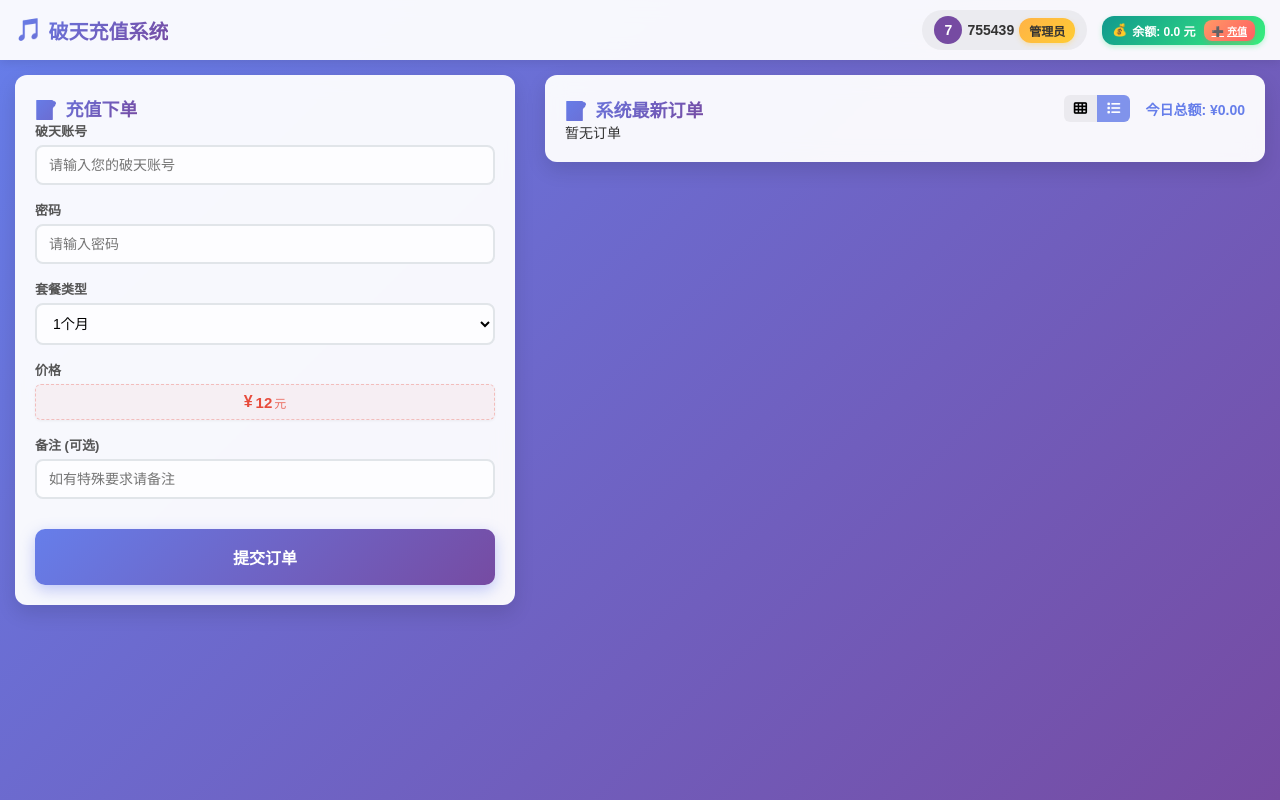
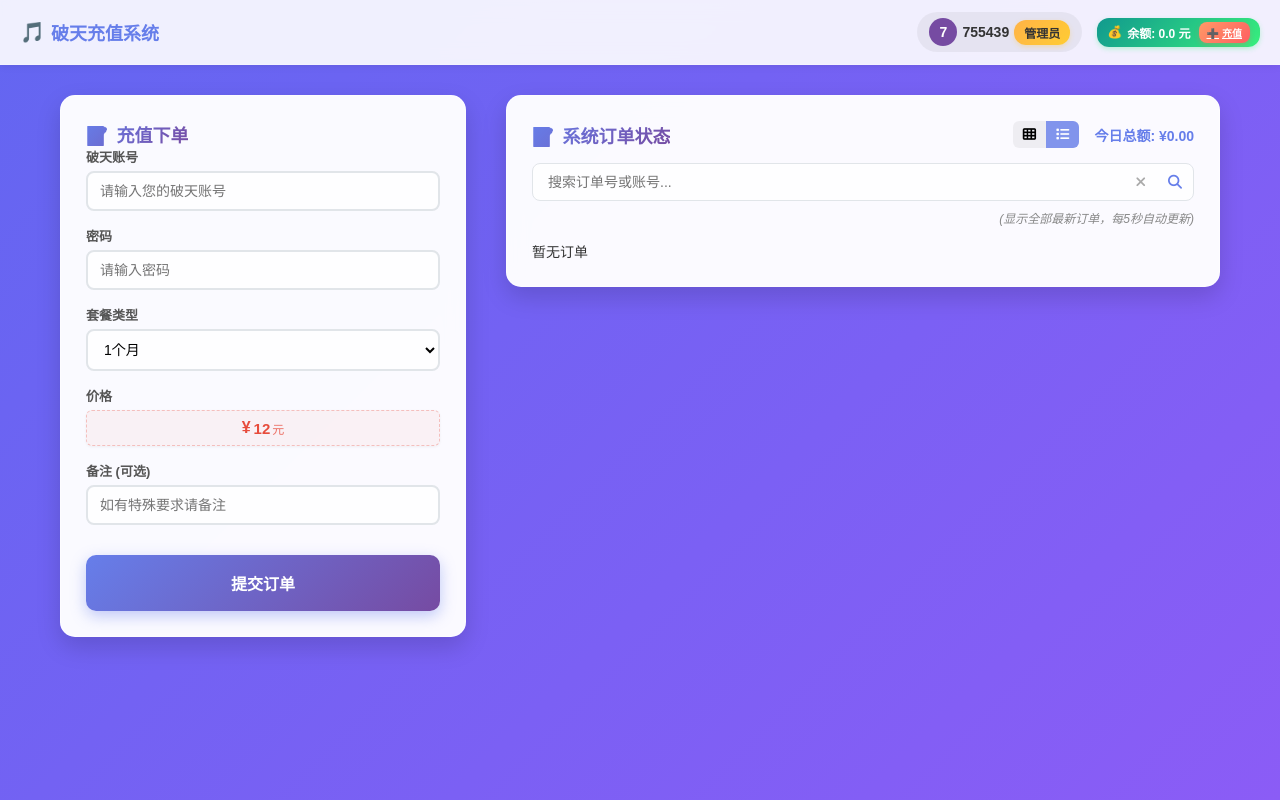
Before and after one commit to kidrauhl123/testbot, a Flask app: page / in a window 1280 px wide. Run offline with Flask 2, Linux system fonts and the light colour scheme; a user stored in the database is signed in; data comes from the database, SQL or seed files in the repository; data that the repository does not hold is empty; some libraries are stand-ins or nearby versions.

Commit message:
Update index.html

```diff
--- a/templates/index.html
+++ b/templates/index.html
@@ -10,7 +10,7 @@
     * { box-sizing: border-box; }
     body {
       font-family: 'Microsoft YaHei', Arial, sans-serif;
-      background: linear-gradient(135deg, #667eea 0%, #764ba2 100%);
+      background: linear-gradient(135deg, #6366f1 0%, #8b5cf6 100%);
       margin: 0; padding: 0; min-height: 100vh;
       color: #333;
       font-size: 14px;
@@ -78,9 +78,9 @@
     }
 
     .navbar {
-      background: rgba(255,255,255,0.95);
-      padding: 10px 15px;
-      box-shadow: 0 2px 10px rgba(0,0,0,0.1);
+      background: rgba(255,255,255,0.9);
+      padding: 12px 20px;
+      box-shadow: 0 1px 8px rgba(0,0,0,0.08);
       display: flex;
       justify-content: space-between;
       align-items: center;
@@ -89,20 +89,19 @@
       z-index: 100;
       backdrop-filter: blur(10px);
       -webkit-backdrop-filter: blur(10px);
+      border-bottom: 1px solid rgba(255,255,255,0.2);
     }
     .navbar-brand {
-      font-size: 20px;
+      font-size: 18px;
       font-weight: bold;
-      background: linear-gradient(135deg, #667eea 0%, #764ba2 100%);
-      -webkit-background-clip: text;
-      -webkit-text-fill-color: transparent;
+      color: #667eea;
       display: flex;
       align-items: center;
     }
     .navbar-brand::before {
       content: '🎵';
       margin-right: 6px;
-      font-size: 22px;
+      font-size: 20px;
     }
     .navbar-user {
       display: flex;
@@ -186,35 +185,36 @@
     }
 
     .main-container {
-      max-width: 1400px;
-      margin: 15px auto;
-      padding: 0 15px;
+      max-width: 1200px;
+      margin: 30px auto;
+      padding: 0 20px;
     }
 
     .container {
       display: flex;
-      gap: 30px;
+      gap: 40px;
       align-items: flex-start;
     }
 
     .left {
-      width: 40%;
+      width: 35%;
       flex-shrink: 0;
     }
 
     .right {
-      width: 60%;
+      width: 65%;
     }
 
     .card {
-      background: rgba(255,255,255,0.95);
-      border-radius: 12px;
-      padding: 20px;
-      margin-bottom: 15px;
-      box-shadow: 0 8px 20px rgba(0,0,0,0.12);
+      background: rgba(255,255,255,0.97);
+      border-radius: 15px;
+      padding: 25px;
+      margin-bottom: 20px;
+      box-shadow: 0 10px 25px rgba(0,0,0,0.15);
       backdrop-filter: blur(10px);
       -webkit-backdrop-filter: blur(10px);
       transition: transform 0.3s ease, box-shadow 0.3s ease;
+      border: 1px solid rgba(255,255,255,0.5);
     }
 
     .card:hover {
@@ -821,6 +840,67 @@
     .table-price {
       font-weight: 600;
       color: #e74c3c;
+    }
+
+    /* 搜索框样式 */
+    .search-container {
+      margin: 15px 0;
+      display: flex;
+      flex-direction: column;
+      gap: 8px;
+    }
+
+    .search-box {
+      display: flex;
+      position: relative;
+      width: 100%;
+    }
+
+    .search-input {
+      flex: 1;
+      padding: 10px 15px;
+      padding-right: 80px;
+      border: 1px solid #e1e5e9;
+      border-radius: 8px;
+      font-size: 14px;
+      transition: all 0.3s;
+      background-color: rgba(255,255,255,0.9);
+    }
+
+    .search-input:focus {
+      outline: none;
+      border-color: #667eea;
+      box-shadow: 0 0 0 3px rgba(102,126,234,0.2);
+    }
+
+    .search-btn, .clear-search-btn {
+      position: absolute;
+      right: 0;
+      top: 0;
+      height: 100%;
+      border: none;
+      background: transparent;
+      padding: 0 12px;
+      cursor: pointer;
+      font-size: 14px;
+      color: #667eea;
+      transition: all 0.2s;
+    }
+
+    .clear-search-btn {
+      right: 36px;
+      color: #aaa;
+    }
+
+    .search-btn:hover, .clear-search-btn:hover {
+      color: #764ba2;
+    }
+
+    .refresh-hint {
+      font-size: 12px;
+      color: #888;
+      text-align: right;
+      font-style: italic;
     }
   </style>
 </head>
@@ -904,7 +996,7 @@
         <div class="right">
             <div class="card">
                 <div class="card-header">
-                  <h2>{% if session.is_admin %}系统最新订单{% else %}我的订单{% endif %}</h2>
+                  <h2>{% if session.is_admin %}系统订单状态{% else %}我的订单{% endif %}</h2>
                   <div class="header-actions">
                     <div class="view-toggle">
                       <button id="gridViewBtn" class="view-btn" title="网格视图"><i class="fas fa-th"></i></button>
@@ -912,6 +1004,14 @@
                     </div>
                     <div id="today-total" class="today-total"></div>
                   </div>
+                </div>
+                <div class="search-container">
+                  <div class="search-box">
+                    <input type="text" id="searchInput" placeholder="搜索订单号或账号..." class="search-input">
+                    <button id="searchBtn" class="search-btn"><i class="fas fa-search"></i></button>
+                    <button id="clearSearchBtn" class="clear-search-btn"><i class="fas fa-times"></i></button>
+                  </div>
+                  <div class="refresh-hint">(显示全部最新订单，每5秒自动更新)</div>
                 </div>
                 <div id="orders-container">加载中...</div>
                 <div id="load-more-container" style="text-align:center; margin-top: 20px; display:none;">
@@ -944,6 +1044,44 @@
     '12': 84
   };
 
+  // 搜索处理
+  document.addEventListener('DOMContentLoaded', function() {
+    const searchInput = document.getElementById('searchInput');
+    const searchBtn = document.getElementById('searchBtn');
+    const clearSearchBtn = document.getElementById('clearSearchBtn');
+
+    // 搜索按钮点击事件
+    searchBtn.addEventListener('click', function() {
+      searchKeyword = searchInput.value.trim();
+      displayedOrders = 5; // 重置显示数量
+
+      if (searchKeyword) {
+        const filteredOrders = allOrders.filter(order =>
+          order.id.toString().includes(searchKeyword) ||
+          order.account.toLowerCase().includes(searchKeyword.toLowerCase())
+        );
+        renderOrders(filteredOrders);
+      } else {
+        renderOrders(allOrders);
+      }
+    });
+
+    // 回车键搜索
+    searchInput.addEventListener('keypress', function(e) {
+      if (e.key === 'Enter') {
+        searchBtn.click();
+      }
+    });
+
+    // 清除搜索
+    clearSearchBtn.addEventListener('click', function() {
+      searchInput.value = '';
+      searchKeyword = '';
+      displayedOrders = 5;
+      renderOrders(allOrders);
+    });
+  });
+
   // 套餐选择处理
   document.addEventListener('DOMContentLoaded', function() {
     const packageSelect = document.getElementById('packageSelect');
@@ -1282,9 +1420,11 @@
             `<p class="failed-reason"><span class="failed-icon">❌</span> <strong>失败原因：</strong>${escapeHtml(o.remark || '未提供')}</p>` :
             (o.remark ? `<p class="remark"><strong>备注：</strong>${escapeHtml(o.remark)}</p>` : '')
           }
-          <p class="time">提交时间：${o.created_at}</p>
-          ${o.accepted_at ? `<p class="time">接单时间：${o.accepted_at}</p>` : ''}
-          ${o.completed_at ? `<p class="time">完成时间：${o.completed_at}</p>` : ''}
+          <div class="time-info">
+            <p class="time">提交时间：${o.created_at}</p>
+            ${o.accepted_at ? `<p class="time">接单时间：${o.accepted_at}</p>` : ''}
+            ${o.completed_at ? `<p class="time">完成时间：${o.completed_at}</p>` : ''}
+          </div>
           ${o.can_cancel ? `<button class="cancel-btn" onclick="cancelOrder(${o.id}, this)">撤销订单</button>` : ''}
         </div>`;
       gridContainer.insertAdjacentHTML('beforeend', html);
@@ -1353,20 +1493,6 @@
     renderOrders(filteredOrders);
   }
 
-  // 搜索订单
-  function searchOrders() {
-    searchKeyword = '';
-    displayedOrders = 5; // 重置显示数量
-    renderOrders(allOrders);
-  }
-
-  // 清除搜索
-  function clearSearch() {
-    searchKeyword = '';
-    displayedOrders = 5;
-    renderOrders(allOrders);
-  }
-
   // 显示订单详情
   function showOrderDetail(orderId) {
     const order = allOrders.find(o => o.id === orderId);
```
Also changed, not shown: other parts of templates/index.html (+48 -17 lines).
